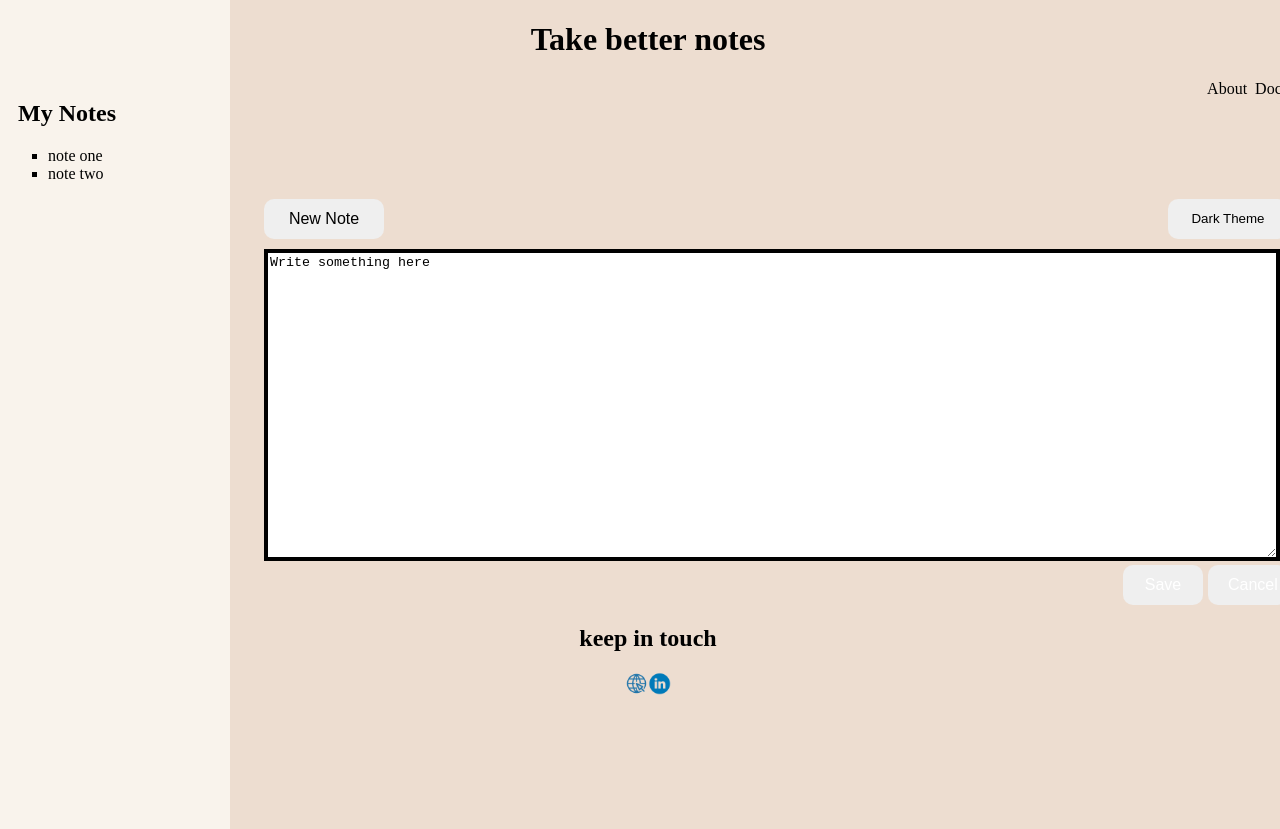
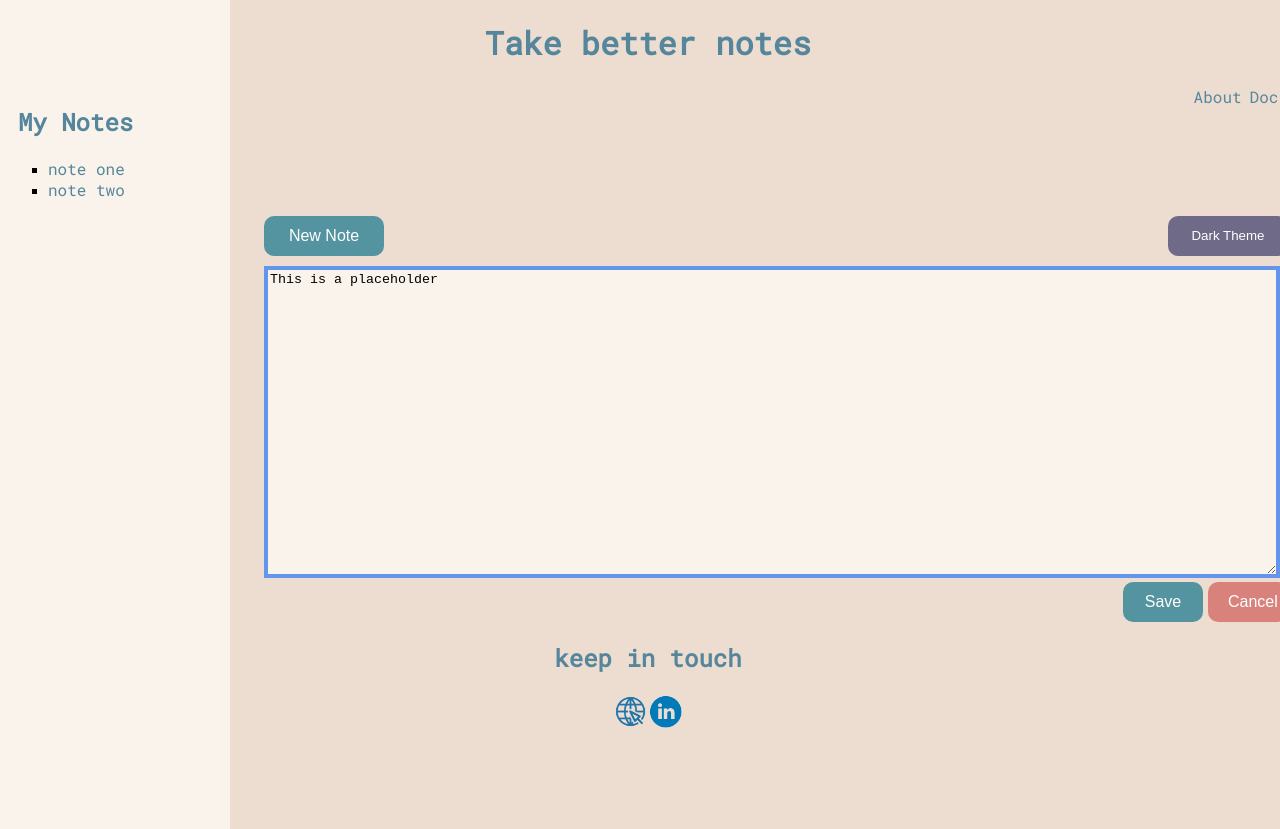
Before and after one commit to JimmyY4ng/Assignmentone, a plain HTML site: page index.html in a window 1280 px wide. Drawn offline with Linux system fonts and the light colour scheme.

Commit message:
color and fonts

```diff
--- a/index.html
+++ b/index.html
@@ -6,6 +6,9 @@
     <meta name="viewport" content="width=device-width, initial-scale=1.0">
     <title>Document</title>
     <link rel="stylesheet" href="stylesheets/stylesheet.css"/>
+    <link rel="preconnect" href="https://fonts.googleapis.com">
+    <link rel="preconnect" href="https://fonts.gstatic.com" crossorigin>
+    <link href="https://fonts.googleapis.com/css2?family=Roboto+Mono&display=swap" rel="stylesheet">
 </head>
 <body>
 
@@ -17,13 +20,17 @@
     <aside>
         <h1 class="mynotes">My Notes</h1>
         <ul class="notes">
-            <li>note one</li>
-            <li>note two</li>
+            <li class="note">
+                <a href="./misc/note1.html">note one</a>
+            </li>
+            <li class="notetwo">
+                <a href="./misc/note2.html">note two</a>
+            </li>
         </ul>
     </aside>
     <nav class="AbDoc">
-        <a>About</a>
-        <a>Docs</a>
+        <a href="./misc/About.html">About</a>
+        <a href="./misc/Docs.html">Docs</a>
     </nav>
 <p></p>
     <div class="TButton">
@@ -33,8 +40,8 @@
 
 <p></p>
 
-    <div>
-        <textarea rows="7" cols="30">Write something here</textarea>
+    <div class="writsmt">
+        <textarea rows="7" cols="30">This is a placeholder</textarea>
     </div>
 
 <p></p>
@@ -48,8 +55,8 @@
     <footer >
         <h2 class="content-list">keep in touch</h2>
     <p class="content-list">
-        <a href="misc/globestuff.html"><img src="images/Internet_Line-02-512.jpg" height="23" width="23"></a>
-        <a href="misc/linkedin.html"><img src="images/linkedin_circle_color-512.jpg" height="23" width="23"></a>
+        <a href="misc/globestuff.html"><img src="images/Internet_Line-02-512.jpg" height="35" width="35"></a>
+        <a href="misc/linkedin.html"><img src="images/linkedin_circle_color-512.jpg" height="35" width="35"></a>
     </p>
    </footer>
 
--- a/stylesheets/stylesheet.css
+++ b/stylesheets/stylesheet.css
@@ -19,10 +19,18 @@ body{
 
 .mynotes {
     margin-left: 10px;
+    font-family: 'Roboto Mono', monospace;
+    color:#55869b;
 }
 
 .notes {
     list-style-type: square;
+}
+
+.notes a {
+    text-decoration: none;
+    color:#55869b;
+    font-family: 'Roboto Mono', monospace;
 }
 
 .TButton {
@@ -43,6 +51,7 @@ body{
     font-size: 1rem;
     text-align: center;
     color: white;
+    background-color: #5394A0;
     border-radius: 10px;
 }
 
@@ -54,6 +63,7 @@ body{
     font-size: 1rem;
     text-align: center;
     color: white;
+    background-color: #D9827C;
     border-radius: 10px;
 }
 
@@ -68,6 +78,8 @@ body{
     border-radius: 10px;
     margin-bottom: 5px;
     margin-right: auto;
+    color: white;
+    background-color: #5394A0;
 }
 
 .DkMd {
@@ -79,6 +91,8 @@ body{
     border: 0;
     border-radius: 10px;
     margin-bottom: 5px;
+    color: white;
+    background-color: #6F6A87;
 
 }
 
@@ -93,6 +107,8 @@ textarea {
     border: 4px solid;
     margin-top: 5px;
     width: 98%;
+    background-color:#F9F3EC;
+    border: 4px solid cornflowerblue;
 }
 
 .AbDoc {
@@ -100,7 +116,12 @@ textarea {
     justify-content:space-around;
     justify-content: end;
     gap:8px
+}
 
+.AbDoc a {
+    font-family: 'Roboto Mono', monospace;
+    color:#55869b;
+    text-decoration: none;
 }
 
 
@@ -108,6 +129,8 @@ textarea {
 
 .clgn {
     text-align: center;
+    font-family: 'Roboto Mono', monospace;
+    color:#55869b;
 }
 
 
@@ -116,6 +139,8 @@ textarea {
     padding:0;
     display: flex;
     justify-content: center;
+    font-family: 'Roboto Mono', monospace;
+    color:#55869b;
 }
 
 @media screen and (max-width:600px) {
@@ -126,17 +151,5 @@ textarea {
     body {
         background: #EDDDD0 100%;
     }
-    textarea {
-        height: 300px;
-        border: 4px solid;
-        margin-top: 5px;
-        width: 98%;
-    }
+
 }
-
-.whatever {
-   background-color: #5394A0;
-   background-color: #D9827C;
-   background-color: #6F6A87;
-   color:#55869b;
-}
```
Also changed, not shown: misc/About.html (added), misc/Docs.html (added), misc/note1.html (added), misc/note2.html (added).
